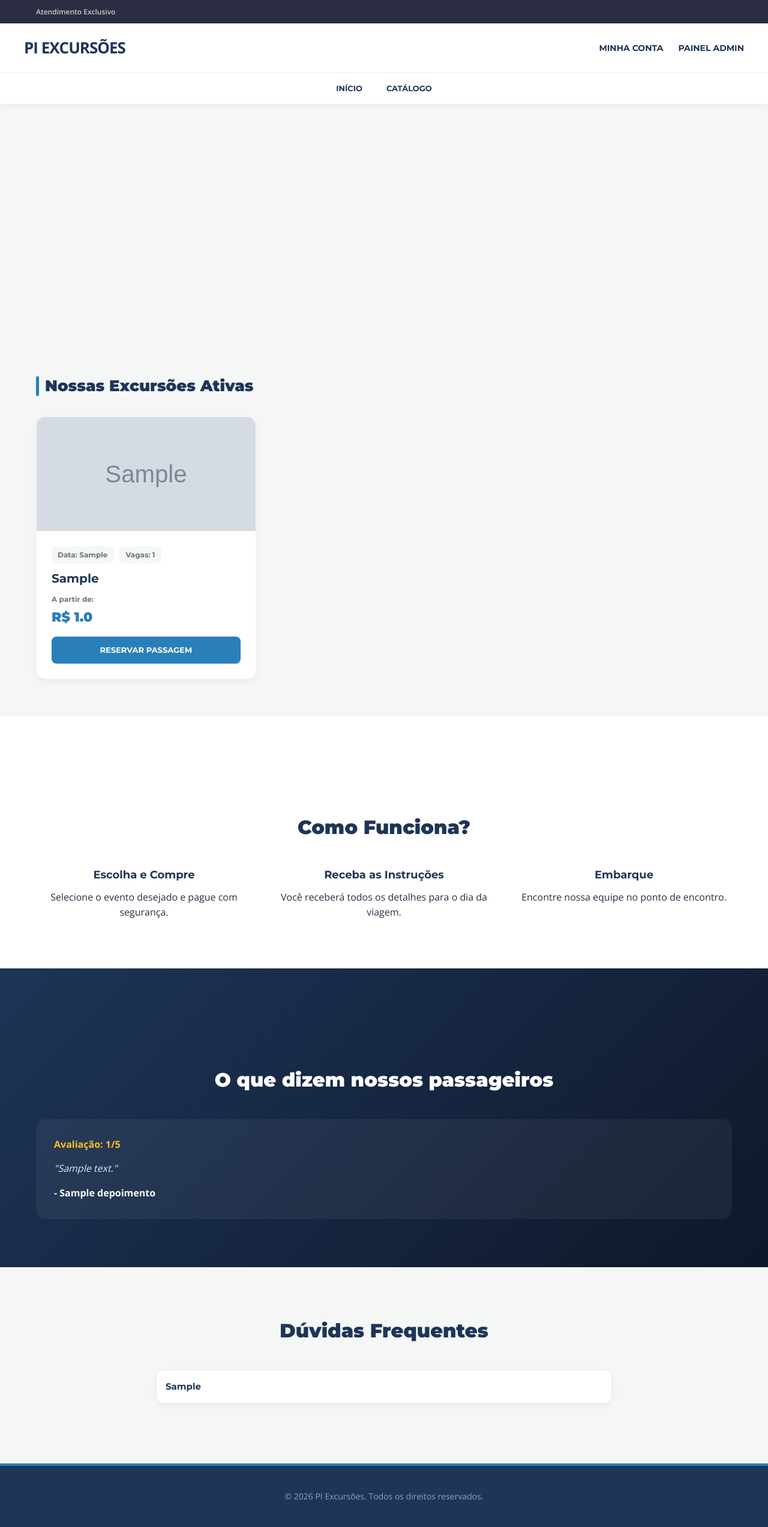
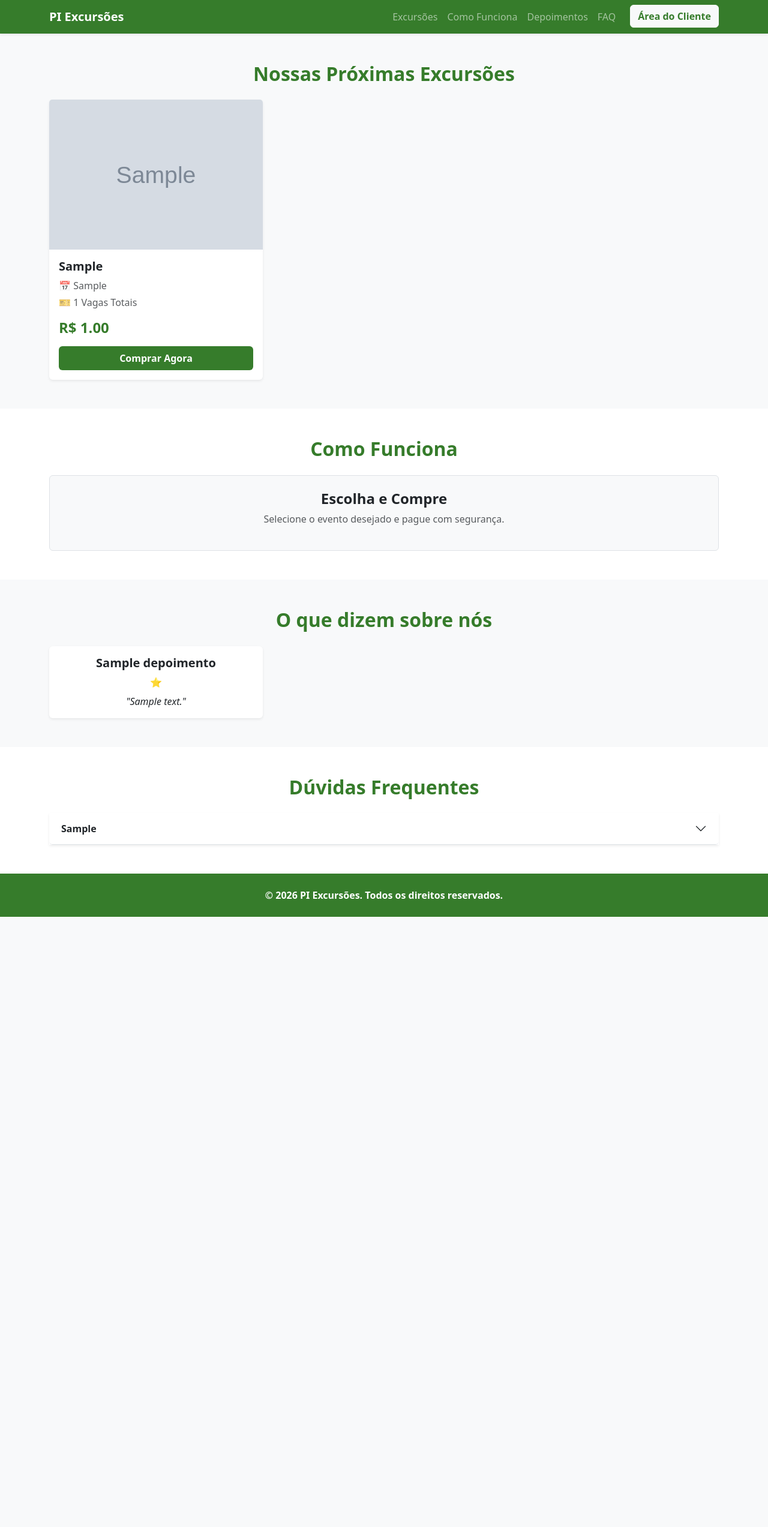
Before and after one commit to Lipeinocencio/projeto-integrador-excursoes, a Flask app: page /site in a window 1280 px wide. Shown: the whole page at 60% size. After the commit the page ends 1528 px from the top, so only its background shows below. Run offline with Flask 3, Linux system fonts and the light colour scheme; data comes from the database, SQL or seed files in the repository; tables that the repository leaves empty hold one stand-in row (values such as "Sample post"); grey boxes marked "Sample" are stand-in pictures; parts of the project's set-up code (start-up, migrations or seed data) failed here and were passed over; some libraries are stand-ins or nearby versions.

Commit message:
Update site.html

```diff
--- a/templates/site.html
+++ b/templates/site.html
@@ -3,161 +3,190 @@
 <head>
     <meta charset="UTF-8">
     <meta name="viewport" content="width=device-width, initial-scale=1.0">
-    <title>{{ conf[1] }} - Site Oficial</title>
-    <link href="https://fonts.googleapis.com/css2?family=Montserrat:wght@500;700;900&family=Open+Sans:wght@400;600;700&display=swap" rel="stylesheet">
+    <title>{{ conf[1] if conf else 'PI Excursões' }}</title>
+    <link href="https://cdn.jsdelivr.net/npm/bootstrap@5.3.0/dist/css/bootstrap.min.css" rel="stylesheet">
+
     <style>
-        :root { --primary-color: #1D3557; --primary-hover: #14213d; --secondary-color: #2980b9; --secondary-hover: #1f6391; --text-dark: #2B2D42; --text-light: #6C757D; --bg-light: #F4F7F6; --white: #ffffff; --border-color: #EAECEF; --radius-main: 16px; --radius-btn: 8px; }
-        * { margin: 0; padding: 0; box-sizing: border-box; }
-        body { background-color: var(--bg-light); color: var(--text-dark); font-family: 'Open Sans', sans-serif; line-height: 1.6; }
-        h1, h2, h3, h4, .logo { font-family: 'Montserrat', sans-serif; }
-        a { text-decoration: none; color: inherit; transition: color 0.3s; }
-        a:hover { color: var(--secondary-color); }
-        .container { max-width: 1200px; margin: 0 auto; padding: 0 20px; }
-        .btn { padding: 12px 24px; border: none; border-radius: var(--radius-btn); cursor: pointer; font-family: 'Montserrat', sans-serif; font-weight: 700; font-size: 13px; text-transform: uppercase; transition: all 0.3s ease; text-align: center; }
-        .btn-secondary { background-color: var(--secondary-color); color: var(--white); width: 100%; margin-top: 15px; }
-        .btn-secondary:hover { background-color: var(--secondary-hover); transform: translateY(-2px); }
-        .top-bar { background-color: var(--text-dark); color: #ccc; font-size: 12px; padding: 10px 0; font-weight: 600; }
-        .top-bar .container { display: flex; justify-content: space-between; }
-        header { background-color: var(--white); box-shadow: 0 4px 12px rgba(0,0,0,0.05); position: sticky; top: 0; z-index: 100; }
-        .header-main { display: flex; justify-content: space-between; align-items: center; padding: 20px 0; }
-        .logo-container { display: flex; align-items: center; gap: 15px; }
-        .logo-img { height: 40px; border-radius: 4px; }
-        .logo-text { font-size: 26px; font-weight: 900; color: var(--primary-color); text-transform: uppercase; letter-spacing: -1px; }
-        .header-actions { display: flex; gap: 25px; align-items: center; color: var(--primary-color); font-family: 'Montserrat', sans-serif; font-size: 14px; font-weight: 700; text-transform: uppercase; }
-        .navbar { background-color: var(--white); border-top: 1px solid var(--border-color); display: flex; justify-content: center; padding: 15px 0; gap: 40px; }
-        .navbar a { font-family: 'Montserrat', sans-serif; font-weight: 700; font-size: 13px; text-transform: uppercase; color: var(--primary-color); }
-
-        .banner-link { display: block; width: 100%; text-decoration: none; cursor: pointer; }
-        .banner-img-container { background-position: center; background-size: cover; background-repeat: no-repeat; width: 100%; min-height: 400px; }
-
-        .section-header { display: flex; justify-content: space-between; align-items: flex-end; margin-bottom: 30px; margin-top: 50px;}
-        .section-header h2 { font-size: 26px; color: var(--primary-color); font-weight: 900; position: relative; padding-left: 15px; }
-        .section-header h2::before { content: ''; position: absolute; left: 0; top: 10%; height: 80%; width: 5px; background-color: var(--secondary-color); border-radius: 5px; }
-        .grid { display: grid; grid-template-columns: repeat(auto-fill, minmax(280px, 1fr)); gap: 30px; margin-bottom: 60px; }
-        .card { background: var(--white); border-radius: var(--radius-main); overflow: hidden; box-shadow: 0 4px 12px rgba(0,0,0,0.05); transition: all 0.3s ease; display: flex; flex-direction: column; border: 1px solid rgba(0,0,0,0.03); }
-        .card:hover { transform: translateY(-8px); box-shadow: 0 12px 30px rgba(0,0,0,0.08); }
-        .card-img { height: 190px; background-color: #ddd; display: flex; align-items: center; justify-content: center; background-size: cover; background-position: center; position: relative; }
-        .card-body { padding: 25px; display: flex; flex-direction: column; flex: 1; }
-        .card-meta { display: flex; flex-wrap: wrap; gap: 10px; font-size: 12px; color: var(--text-light); margin-bottom: 12px; font-weight: 600; }
-        .card-meta span { background: var(--bg-light); padding: 5px 10px; border-radius: 6px; font-family: 'Montserrat', sans-serif; }
-        .card-title { font-size: 20px; margin-bottom: 12px; color: var(--primary-color); line-height: 1.3; }
-        .card-price { font-size: 22px; color: var(--secondary-color); font-weight: 900; margin-top: auto; font-family: 'Montserrat', sans-serif;}
-        .card-price small { font-size: 12px; font-weight: 600; color: var(--text-light); display: block; margin-bottom: 2px; }
-
-        .section-title-center { text-align: center; margin-bottom: 40px; margin-top: 80px;}
-        .section-title-center h2 { font-size: 32px; color: var(--primary-color); font-weight: 900;}
-        .steps-wrapper { background-color: var(--white); padding: 80px 0; border-top: 1px solid var(--border-color); }
-        .steps-grid { display: grid; grid-template-columns: repeat(auto-fit, minmax(250px, 1fr)); gap: 40px; text-align: center; }
-        .step-title { font-size: 18px; margin-bottom: 10px; color: var(--primary-color); }
-
-        .testimonials { background: linear-gradient(135deg, var(--primary-color) 0%, #0F172A 100%); color: var(--white); padding: 80px 0; text-align: center; }
-        .test-grid { display: grid; grid-template-columns: repeat(auto-fit, minmax(320px, 1fr)); gap: 25px; }
-        .test-card { background: rgba(255, 255, 255, 0.05); padding: 30px; border-radius: var(--radius-main); text-align: left; }
-        .stars { color: #FBBF24; font-weight: 700; margin-bottom: 15px; }
-        footer { background-color: var(--primary-color); color: #94A3B8; padding: 40px 0; text-align: center; font-size: 14px; border-top: 4px solid var(--secondary-color);}
-
-        details { background: var(--white); border: 1px solid var(--border-color); margin-bottom: 15px; border-radius: 12px; padding: 15px; box-shadow: 0 4px 12px rgba(0,0,0,0.05); }
-        summary { font-family: 'Montserrat', sans-serif; font-weight: 700; color: var(--primary-color); cursor: pointer; font-size: 15px; list-style: none;}
-        .faq-content { margin-top: 10px; color: var(--text-light); font-size: 15px; line-height: 1.6; }
+        :root {
+            --cor-marca: #367C2B;
+        }
+        .bg-marca { background-color: var(--cor-marca) !important; }
+        .text-marca { color: var(--cor-marca) !important; }
+        .btn-marca {
+            background-color: var(--cor-marca);
+            color: white;
+            border: none;
+        }
+        .btn-marca:hover {
+            background-color: #2b6322;
+            color: white;
+        }
     </style>
 </head>
-<body>
+<body class="bg-light">
 
-    <div class="top-bar"><div class="container"><div><span>Atendimento Exclusivo</span></div></div></div>
-
-    <header>
-        <div class="container header-main">
-            <a href="/site" class="logo-container">
-                {% if conf[2] %}
-                <img src="{{ url_for('static', filename='uploads/' + conf[2]) }}" alt="Logo" class="logo-img">
-                {% else %}
-                <span class="logo-text">{{ conf[1] }}</span>
+    <nav class="navbar navbar-expand-lg navbar-dark bg-marca shadow-sm">
+        <div class="container">
+            <a class="navbar-brand fw-bold d-flex align-items-center" href="/site">
+                {% if conf and conf[2] %}
+                    <img src="/static/uploads/{{ conf[2] }}" alt="Logo" height="40" class="me-2 rounded">
                 {% endif %}
+                {{ conf[1] if conf else 'PI Excursões' }}
             </a>
-            <div class="header-actions">
-                <a href="/login" title="Minha Conta">Minha Conta</a>
-                <a href="/" title="Painel Admin">Painel Admin</a>
+            <button class="navbar-toggler" type="button" data-bs-toggle="collapse" data-bs-target="#navbarNav">
+                <span class="navbar-toggler-icon"></span>
+            </button>
+            <div class="collapse navbar-collapse justify-content-end" id="navbarNav">
+                <ul class="navbar-nav">
+                    <li class="nav-item"><a class="nav-link" href="#excursoes">Excursões</a></li>
+                    <li class="nav-item"><a class="nav-link" href="#comofunciona">Como Funciona</a></li>
+                    <li class="nav-item"><a class="nav-link" href="#depoimentos">Depoimentos</a></li>
+                    <li class="nav-item"><a class="nav-link" href="#faq">FAQ</a></li>
+                    <li class="nav-item ms-lg-3">
+                        <a class="btn btn-light text-marca fw-bold" href="/login">Área do Cliente</a>
+                    </li>
+                </ul>
             </div>
         </div>
-        <nav class="navbar"><a href="#">Início</a><a href="#">Catálogo</a></nav>
-    </header>
+    </nav>
 
-    <!-- BANNER 1 (Clicável e Limpo) -->
-    <a href="{{ conf[4] if conf[4] else '#' }}" class="banner-link">
-        <div class="banner-img-container" style="background-image: url('{% if conf[3] %}{{ url_for("static", filename="uploads/" + conf[3]) }}{% else %}https://via.placeholder.com/1200x400/1D3557/fff?text=BANNER+PRINCIPAL{% endif %}');"></div>
-    </a>
+    {% if conf and (conf[3] or conf[5]) %}
+    <div id="carrosselPrincipal" class="carousel slide shadow-sm" data-bs-ride="carousel" data-bs-interval="4000">
+      <div class="carousel-inner">
 
-    <main class="container">
-        <div class="section-header"><h2>Nossas Excursões Ativas</h2></div>
-        <div class="grid">
-            {% for viagem in lista %}
-            <div class="card">
-                <div class="card-img" style="background-image: url('{% if viagem[5] %}{{ url_for('static', filename='uploads/' + viagem[5]) }}{% else %}https://via.placeholder.com/400x200/1D3557/fff?text=SEM+FOTO{% endif %}');"></div>
-                <div class="card-body">
-                    <div class="card-meta"><span>Data: {{ viagem[2] }}</span><span>Vagas: {{ viagem[3] }}</span></div>
-                    <h3 class="card-title">{{ viagem[1] }}</h3>
-                    <div class="card-price"><small>A partir de:</small>R$ {{ viagem[4] }}</div>
-                    <a href="/comprar/{{ viagem[0] }}" class="btn btn-secondary">Reservar Passagem</a>
+        {% if conf[3] %}
+        <div class="carousel-item active">
+          <a href="{{ conf[4] if conf[4] != '#' else 'javascript:void(0)' }}">
+            <img src="/static/uploads/{{ conf[3] }}" class="d-block w-100" alt="Banner" style="max-height: 500px; object-fit: cover;">
+          </a>
+        </div>
+        {% endif %}
+
+        {% if conf[5] %}
+        <div class="carousel-item {% if not conf[3] %}active{% endif %}">
+          <a href="{{ conf[6] if conf[6] != '#' else 'javascript:void(0)' }}">
+            <img src="/static/uploads/{{ conf[5] }}" class="d-block w-100" alt="Banner" style="max-height: 500px; object-fit: cover;">
+          </a>
+        </div>
+        {% endif %}
+
+      </div>
+
+      {% if conf[3] and conf[5] %}
+      <button class="carousel-control-prev" type="button" data-bs-target="#carrosselPrincipal" data-bs-slide="prev">
+        <span class="carousel-control-prev-icon" aria-hidden="true" style="background-color: var(--cor-marca); border-radius: 50%; padding: 20px;"></span>
+        <span class="visually-hidden">Anterior</span>
+      </button>
+      <button class="carousel-control-next" type="button" data-bs-target="#carrosselPrincipal" data-bs-slide="next">
+        <span class="carousel-control-next-icon" aria-hidden="true" style="background-color: var(--cor-marca); border-radius: 50%; padding: 20px;"></span>
+        <span class="visually-hidden">Próximo</span>
+      </button>
+      {% endif %}
+    </div>
+    {% endif %}
+    <div class="container my-5" id="excursoes">
+        <h2 class="text-center fw-bold mb-4 text-marca">Nossas Próximas Excursões</h2>
+        <div class="row g-4">
+            {% if lista %}
+                {% for v in lista %}
+                <div class="col-md-4">
+                    <div class="card h-100 shadow-sm border-0">
+                        {% if v[5] %}
+                            <img src="/static/uploads/{{ v[5] }}" class="card-img-top" alt="Viagem" style="height: 250px; object-fit: cover;">
+                        {% else %}
+                            <div class="card-img-top bg-secondary text-white d-flex align-items-center justify-content-center" style="height: 250px;">
+                                Sem Imagem
+                            </div>
+                        {% endif %}
+                        <div class="card-body d-flex flex-column">
+                            <h5 class="card-title fw-bold">{{ v[1] }}</h5>
+                            <p class="card-text text-muted mb-1">📅 {{ v[2] }}</p>
+                            <p class="card-text text-muted mb-3">🎫 {{ v[3] }} Vagas Totais</p>
+                            <h4 class="text-marca fw-bold mb-3">R$ {{ "%.2f"|format(v[4]) }}</h4>
+                            <div class="mt-auto">
+                                <a href="/comprar/{{ v[0] }}" class="btn btn-marca w-100 fw-bold py-2">Comprar Agora</a>
+                            </div>
+                        </div>
+                    </div>
+                </div>
+                {% endfor %}
+            {% else %}
+                <div class="col-12 text-center">
+                    <p class="text-muted fs-5">Nenhuma excursão cadastrada no momento. Volte em breve!</p>
+                </div>
+            {% endif %}
+        </div>
+    </div>
+
+    <div class="bg-white py-5" id="comofunciona">
+        <div class="container text-center">
+            <h2 class="fw-bold mb-4 text-marca">Como Funciona</h2>
+            <div class="row">
+                <div class="col-md-12">
+                    <div class="p-4 rounded bg-light border">
+                        <h4 class="fw-bold">{{ conf[7] if conf and conf[7] else 'Escolha e Compre' }}</h4>
+                        <p class="text-muted">{{ conf[8] if conf and conf[8] else 'Selecione o evento desejado e pague com segurança.' }}</p>
+                    </div>
                 </div>
             </div>
+        </div>
+    </div>
+
+    <div class="container my-5" id="depoimentos">
+        <h2 class="text-center fw-bold mb-4 text-marca">O que dizem sobre nós</h2>
+        <div class="row g-4">
+            {% if deps %}
+                {% for d in deps %}
+                <div class="col-md-4">
+                    <div class="card h-100 shadow-sm border-0">
+                        <div class="card-body text-center">
+                            <h5 class="card-title fw-bold">{{ d[1] }}</h5>
+                            <p class="text-warning mb-2">
+                                {% for _ in range(d[2]) %}⭐{% endfor %}
+                            </p>
+                            <p class="card-text fst-italic">"{{ d[3] }}"</p>
+                        </div>
+                    </div>
+                </div>
+                {% endfor %}
             {% else %}
-            <p>Nenhuma excursão cadastrada no momento.</p>
-            {% endfor %}
+                <div class="col-12 text-center text-muted">Nenhum depoimento ainda.</div>
+            {% endif %}
         </div>
-    </main>
+    </div>
 
-    <!-- BANNER 2 -->
-    {% if conf[5] %}
-    <div class="container" style="margin-bottom: 60px;">
-        <a href="{{ conf[6] if conf[6] else '#' }}" class="banner-link">
-            <div class="banner-img-container" style="background-image: url('{{ url_for("static", filename="uploads/" + conf[5]) }}'); min-height: 250px; border-radius: var(--radius-main);"></div>
-        </a>
-    </div>
-    {% endif %}
-
-    <!-- COMO FUNCIONA -->
-    <section class="steps-wrapper">
+    <div class="bg-white py-5" id="faq">
         <div class="container">
-            <div class="section-title-center"><h2>Como Funciona?</h2></div>
-            <div class="steps-grid">
-                <div class="step-card"><h3 class="step-title">{{ conf[7] }}</h3><p class="step-desc">{{ conf[8] }}</p></div>
-                <div class="step-card"><h3 class="step-title">Receba as Instruções</h3><p class="step-desc">Você receberá todos os detalhes para o dia da viagem.</p></div>
-                <div class="step-card"><h3 class="step-title">Embarque</h3><p class="step-desc">Encontre nossa equipe no ponto de encontro.</p></div>
+            <h2 class="text-center fw-bold mb-4 text-marca">Dúvidas Frequentes</h2>
+            <div class="accordion shadow-sm" id="accordionFAQ">
+                {% if faqs %}
+                    {% for f in faqs %}
+                    <div class="accordion-item border-0 border-bottom">
+                        <h2 class="accordion-header" id="heading{{ f[0] }}">
+                            <button class="accordion-button collapsed fw-bold" type="button" data-bs-toggle="collapse" data-bs-target="#collapse{{ f[0] }}">
+                                {{ f[1] }}
+                            </button>
+                        </h2>
+                        <div id="collapse{{ f[0] }}" class="accordion-collapse collapse" data-bs-parent="#accordionFAQ">
+                            <div class="accordion-body text-muted">
+                                {{ f[2] }}
+                            </div>
+                        </div>
+                    </div>
+                    {% endfor %}
+                {% else %}
+                    <p class="text-center text-muted">Nenhuma dúvida cadastrada.</p>
+                {% endif %}
             </div>
         </div>
-    </section>
+    </div>
 
-    <!-- DEPOIMENTOS DINÂMICOS -->
-    {% if deps %}
-    <section class="testimonials">
+    <footer class="bg-marca text-white py-4 text-center mt-auto">
         <div class="container">
-            <div class="section-title-center"><h2 style="color: white;">O que dizem nossos passageiros</h2></div>
-            <div class="test-grid">
-                {% for d in deps %}
-                <div class="test-card">
-                    <div class="stars">Avaliação: {{ d[2] }}/5</div>
-                    <p class="test-text" style="color: #E2E8F0; font-style: italic;">"{{ d[3] }}"</p>
-                    <p style="margin-top: 15px; font-weight: bold; color: white;">- {{ d[1] }}</p>
-                </div>
-                {% endfor %}
-            </div>
+            <p class="mb-0 fw-bold">&copy; 2026 {{ conf[1] if conf else 'PI Excursões' }}. Todos os direitos reservados.</p>
         </div>
-    </section>
-    {% endif %}
+    </footer>
 
-    <!-- FAQ DINÂMICO -->
-    {% if faqs %}
-    <div class="container" style="max-width: 800px; margin: 0 auto 100px;">
-        <div class="section-title-center"><h2>Dúvidas Frequentes</h2></div>
-        {% for f in faqs %}
-        <details>
-            <summary>{{ f[1] }}</summary>
-            <div class="faq-content">{{ f[2] }}</div>
-        </details>
-        {% endfor %}
-    </div>
-    {% endif %}
-
-    <footer><p>© 2026 {{ conf[1] }}. Todos os direitos reservados.</p></footer>
+    <script src="https://cdn.jsdelivr.net/npm/bootstrap@5.3.0/dist/js/bootstrap.bundle.min.js"></script>
 </body>
 </html>
```
